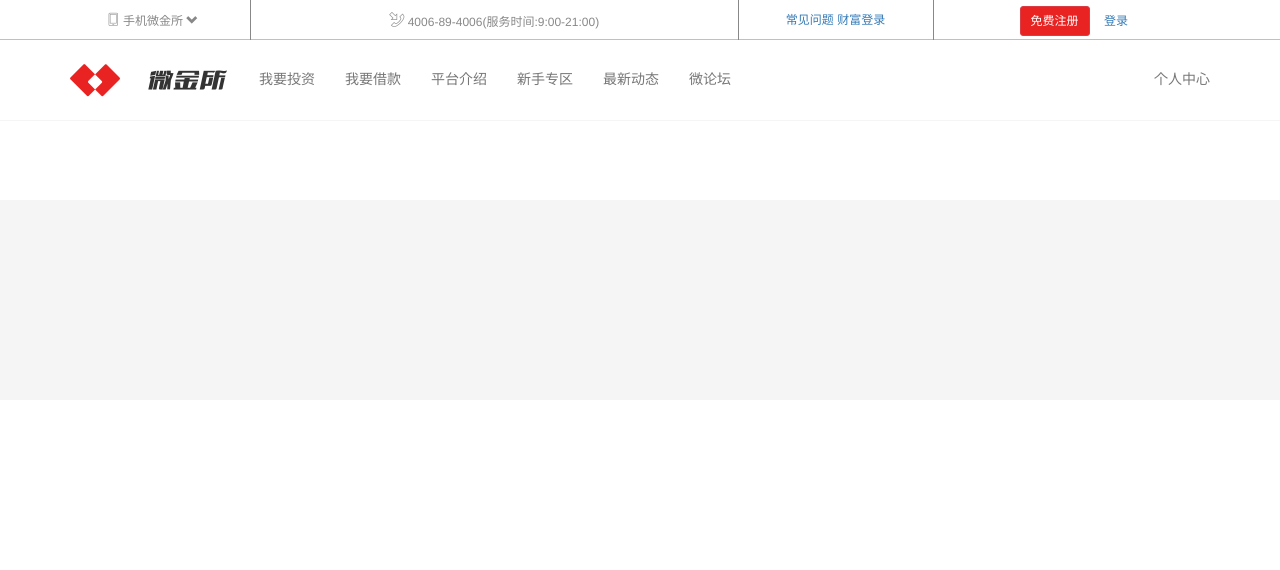
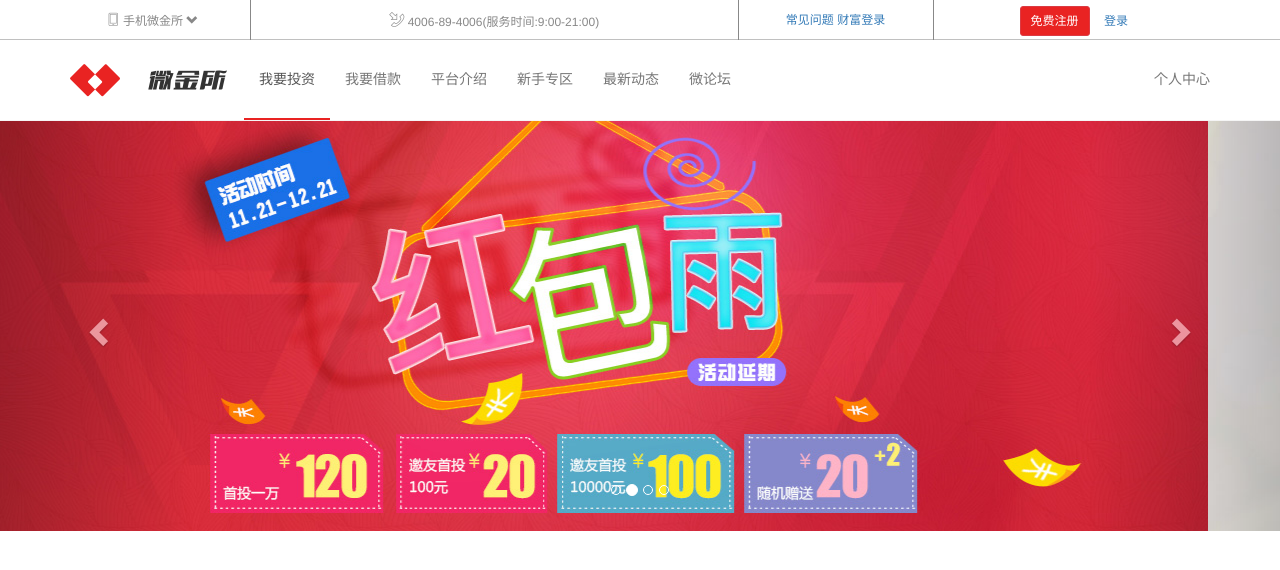
Before and after one commit to Curefun/html-css, a website: page wjs/index.html in a window 1280 px wide. Drawn offline with nearby package versions, Linux system fonts and the light colour scheme; files whose address does not match are found by name.

Commit message:
添加轮播图

```diff
--- a/wjs/css/main.css
+++ b/wjs/css/main.css
@@ -63,6 +63,7 @@
 .navbar-itcast {
     background-color: #fff;
     border-color: #f5f5f5;
+    margin-bottom: 0px;
 }
 
 .navbar-itcast .navbar-brand {
@@ -204,7 +205,7 @@
 }
 /** 头部区域 **/
 #header{
-    height: 200px;
+
 }
 #header > .topbar{
 	height: 40px;
@@ -253,12 +254,24 @@
     vertical-align: middle;
 }
 
+/**轮播图**/
+#main_ad {}
+
+#main_ad > .carousel-inner > .item {
+    background-repeat: no-repeat;
+    background-position: center center;
+    background-size: cover;
+}
+@media (min-width: 768px) {
+    #main_ad > .carousel-inner > .item {
+        height: 410px;
+    }
+}
+
+#main_ad > .carousel-inner > .item > img {
+    width: 100%;
+}
+
 /**测试**/
-section{
-    height: 200px;
-    background-color: #fff;
-}
-section:nth-of-type(2n+1){
-    background-color: #f5f5f5;
-}
+
 /*** 脚注区域**/
--- a/wjs/index.html
+++ b/wjs/index.html
@@ -38,7 +38,8 @@
     </div>
     <nav class="navbar navbar-default navbar-itcast navbar-static-top">
         <div class="container">
-            <button type="button" class="navbar-toggle collapsed" data-toggle="collapse" data-target="#nav_list" aria-expanded="false">
+            <button type="button" class="navbar-toggle collapsed" data-toggle="collapse"
+                    data-target="#nav_list" aria-expanded="false">
                 <span class="sr-only"></span>
                 <span class="icon-bar"></span>
                 <span class="icon-bar"></span>
@@ -52,7 +53,7 @@
             </div>
             <div class="collapse navbar-collapse" id="nav_list">
                 <ul class="nav navbar-nav">
-                    <li><a href="#">我要投资</a></li>
+                    <li class="active"><a href="#">我要投资</a></li>
                     <li><a href="#">我要借款</a></li>
                     <li><a href="#">平台介绍</a></li>
                     <li><a href="#">新手专区</a></li>
@@ -70,7 +71,44 @@
 <!--/#header-->
 
 <!--广告轮播-->
-<section></section>
+<section id="main_ad" class="carousel slide"
+    data-ride="carousel">
+    <!--轮播指示器-->
+    <ol class="carousel-indicators">
+        <li data-target="#main_ad" data-slide-to="0" class="active"></li>
+        <li data-target="#main_ad" data-slide-to="1"></li>
+        <li data-target="#main_ad" data-slide-to="2"></li>
+        <li data-target="#main_ad" data-slide-to="3"></li>
+    </ol>
+    <!--/轮播指示器-->
+    <!--轮播项-->
+    <div class="carousel-inner" role="listbox">
+        <div class="item active"
+            data-image-lg="img/slide_01_2000x410.jpg"
+            data-image-xs="img/slide_01_640x340.jpg"></div>
+        <div class="item"
+             data-image-lg="img/slide_02_2000x410.jpg"
+             data-image-xs="img/slide_02_640x340.jpg"></div>
+        <div class="item"
+             data-image-lg="img/slide_03_2000x410.jpg"
+             data-image-xs="img/slide_03_640x340.jpg"></div>
+        <div class="item"
+             data-image-lg="img/slide_04_2000x410.jpg"
+             data-image-xs="img/slide_04_640x340.jpg"></div>
+    </div>
+    <!--/轮播项-->
+    <!-- 控制按钮 -->
+    <a class="left carousel-control"
+       href="#main_ad" role="button" data-slide="prev">
+        <span class="glyphicon glyphicon-chevron-left" aria-hidden="true"></span>
+        <span class="sr-only">Previous</span>
+    </a>
+    <a class="right carousel-control" href="#main_ad" role="button" data-slide="next">
+        <span class="glyphicon glyphicon-chevron-right" aria-hidden="true"></span>
+        <span class="sr-only">Next</span>
+    </a>
+
+</section>
 <!--/广告轮播-->
 <section></section>
 <section></section>
@@ -83,5 +121,6 @@
 <!--/脚注区域-->
 <script type="text/javascript" src="node_modules/jquery/dist/jquery.js"></script>
 <script type="text/javascript" src="node_modules/bootstrap/dist/js/bootstrap.js"></script>
+<script  src="js/main.js"></script>
 </body>
 </html>
--- /dev/null
+++ b/wjs/js/main.js
@@ -0,0 +1,41 @@
+/*
+ * 自己的JS脚步
+ * @Author: iceStone
+ * @Date:   2015-12-12 10:59:26
+ * @Last Modified by:   iceStone
+ * @Last Modified time: 2015-12-13 15:19:19
+ */
+
+'use strict';
+
+$(function() {
+    // 当文档加载完成才会执行
+    /**
+     * 根据屏幕宽度的变化决定轮播图片应该展示什么
+     * @return {[type]} [description]
+     */
+    function resize() {
+        // 获取屏幕宽度
+        var windowWidth = $(window).width();
+        // 判断屏幕属于大还是小
+        var isSmallScreen = windowWidth < 768;
+        // 根据大小为界面上的每一张轮播图设置背景
+        // $('#main_ad > .carousel-inner > .item') // 获取到的是一个DOM数组（多个元素）
+        $('#main_ad > .carousel-inner > .item').each(function(i, item) {
+            var $item = $(item);
+            // var imgSrc = $item.data(isSmallScreen ? 'image-xs' : 'image-lg');
+            var imgSrc =
+                isSmallScreen ? $item.data('image-xs') : $item.data('image-lg');
+            // 设置背景图片
+            $item.css('backgroundImage', 'url("' + imgSrc + '")');
+            //
+            // 因为我们需要小图时 尺寸等比例变化，所以小图时我们使用img方式
+            if (isSmallScreen) {
+                $item.html('<img src="' + imgSrc + '" alt="" />');
+            } else {
+                $item.empty();
+            }
+        });
+    }
+    $(window).on('resize', resize).trigger('resize');
+});
```
Also changed, not shown: wjs/README.md.
